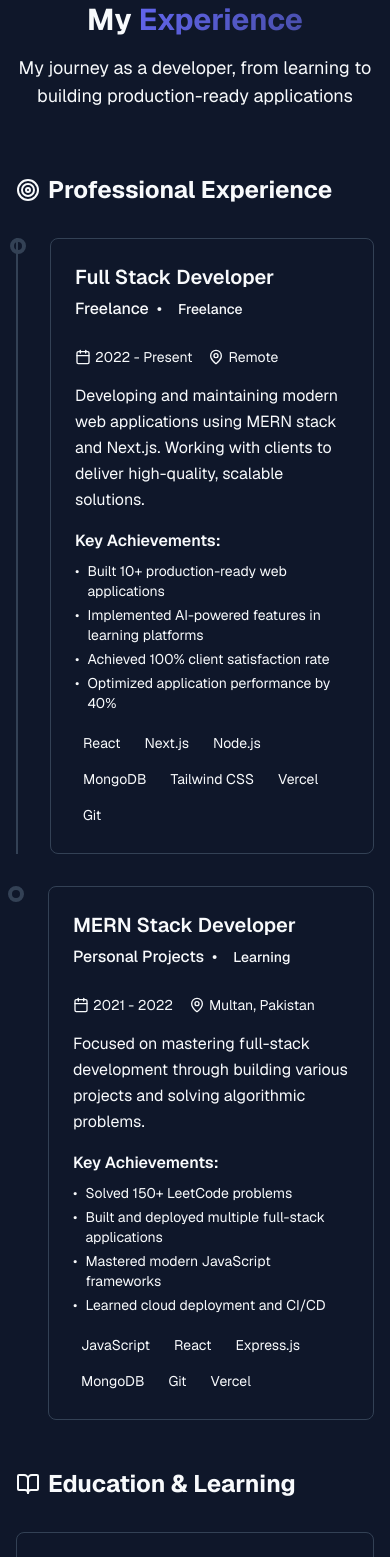
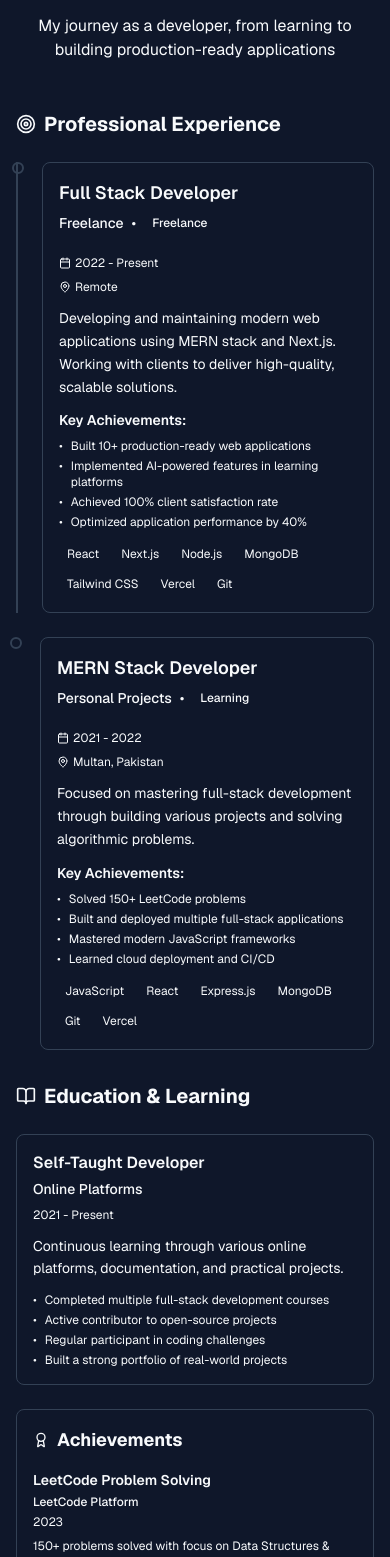
Before and after one commit to zain-khokhar/portfolio, a Next.js app: page / in a window 390 px wide. Shown: the part 7771-9328 px from the top of the page. Built offline with nearby package versions, Linux system fonts and the light colour scheme.

Commit message:
feat: refactor experience section with responsive timeline and mobile layout

```diff
--- a/src/app/components/ExperienceSection.js
+++ b/src/app/components/ExperienceSection.js
@@ -68,7 +68,7 @@ const ExperienceSection = () => {
   ];
 
   return (
-    <section id="experience" className="py-20 bg-secondary/10">
+    <section id="experience" className="py-12 sm:py-16 lg:py-20 bg-secondary/10">
       <div className="max-w-7xl mx-auto px-4 sm:px-6 lg:px-8">
         {/* Header */}
         <motion.div
@@ -76,17 +76,17 @@ const ExperienceSection = () => {
           whileInView={{ opacity: 1, y: 0 }}
           viewport={{ once: true }}
           transition={{ duration: 0.8 }}
-          className="text-center mb-16"
+          className="text-center mb-12 sm:mb-16"
         >
-          <h2 className="text-3xl md:text-4xl font-bold mb-4">
+          <h2 className="text-2xl sm:text-3xl md:text-4xl font-bold mb-3 sm:mb-4">
             My <span className="gradient-text">Experience</span>
           </h2>
-          <p className="text-muted-foreground text-lg max-w-2xl mx-auto">
+          <p className="text-muted-foreground text-base sm:text-lg max-w-2xl mx-auto px-4">
             My journey as a developer, from learning to building production-ready applications
           </p>
         </motion.div>
 
-        <div className="grid lg:grid-cols-3 gap-8">
+        <div className="grid lg:grid-cols-3 gap-6 sm:gap-8">
           {/* Experience Timeline */}
           <div className="lg:col-span-2">
             <motion.div
@@ -94,14 +94,14 @@ const ExperienceSection = () => {
               whileInView={{ opacity: 1, x: 0 }}
               viewport={{ once: true }}
               transition={{ duration: 0.8 }}
-              className="mb-12"
+              className="mb-8 sm:mb-12"
             >
-              <h3 className="text-2xl font-bold mb-8 flex items-center">
-                <Target className="h-6 w-6 mr-2 text-primary" />
+              <h3 className="text-xl sm:text-2xl font-bold mb-6 sm:mb-8 flex items-center">
+                <Target className="h-5 w-5 sm:h-6 sm:w-6 mr-2 text-primary flex-shrink-0" />
                 Professional Experience
               </h3>
 
-              <div className="space-y-8">
+              <div className="space-y-6 sm:space-y-8">
                 {experiences.map((exp, index) => (
                   <motion.div
                     key={index}
@@ -109,57 +109,57 @@ const ExperienceSection = () => {
                     whileInView={{ opacity: 1, y: 0 }}
                     viewport={{ once: true }}
                     transition={{ duration: 0.6, delay: index * 0.2 }}
-                    className="relative pl-8 border-l-2 border-primary/30 last:border-l-0"
+                    className="relative pl-6 sm:pl-8 border-l-2 border-primary/30 last:border-l-0"
                   >
                     {/* Timeline dot */}
-                    <div className="absolute -left-2 top-0 w-4 h-4 bg-primary rounded-full border-4 border-background"></div>
+                    <div className="absolute -left-1.5 sm:-left-2 top-0 w-3 h-3 sm:w-4 sm:h-4 bg-primary rounded-full border-2 sm:border-4 border-background"></div>
 
-                    <div className="bg-card border border-border rounded-lg p-6 hover-lift">
-                      <div className="flex flex-wrap items-start justify-between mb-4">
-                        <div>
-                          <h4 className="text-xl font-semibold mb-1">{exp.title}</h4>
-                          <div className="flex items-center text-primary font-medium mb-2">
+                    <div className="bg-card border border-border rounded-lg p-4 sm:p-6 hover-lift">
+                      <div className="flex flex-wrap items-start justify-between mb-3 sm:mb-4 gap-2">
+                        <div className="flex-1 min-w-0">
+                          <h4 className="text-lg sm:text-xl font-semibold mb-1">{exp.title}</h4>
+                          <div className="flex flex-wrap items-center text-primary font-medium mb-2 text-sm sm:text-base gap-1">
                             <span>{exp.company}</span>
-                            <span className="mx-2">•</span>
-                            <span className="text-sm bg-primary/10 px-2 py-1 rounded">
+                            <span className="mx-1 sm:mx-2">•</span>
+                            <span className="text-xs sm:text-sm bg-primary/10 px-2 py-1 rounded">
                               {exp.type}
                             </span>
                           </div>
                         </div>
                       </div>
 
-                      <div className="flex items-center text-muted-foreground text-sm mb-4 space-x-4">
+                      <div className="flex flex-col sm:flex-row sm:items-center text-muted-foreground text-xs sm:text-sm mb-3 sm:mb-4 gap-2 sm:gap-4">
                         <div className="flex items-center">
-                          <Calendar className="h-4 w-4 mr-1" />
+                          <Calendar className="h-3 w-3 sm:h-4 sm:w-4 mr-1 flex-shrink-0" />
                           {exp.period}
                         </div>
                         <div className="flex items-center">
-                          <MapPin className="h-4 w-4 mr-1" />
+                          <MapPin className="h-3 w-3 sm:h-4 sm:w-4 mr-1 flex-shrink-0" />
                           {exp.location}
                         </div>
                       </div>
 
-                      <p className="text-muted-foreground mb-4 leading-relaxed">
+                      <p className="text-muted-foreground mb-3 sm:mb-4 leading-relaxed text-sm sm:text-base">
                         {exp.description}
                       </p>
 
-                      <div className="mb-4">
-                        <h5 className="font-semibold mb-2">Key Achievements:</h5>
+                      <div className="mb-3 sm:mb-4">
+                        <h5 className="font-semibold mb-2 text-sm sm:text-base">Key Achievements:</h5>
                         <ul className="space-y-1">
                           {exp.achievements.map((achievement, i) => (
-                            <li key={i} className="text-sm text-muted-foreground flex items-start">
-                              <span className="text-primary mr-2">•</span>
-                              {achievement}
+                            <li key={i} className="text-xs sm:text-sm text-muted-foreground flex items-start">
+                              <span className="text-primary mr-2 flex-shrink-0">•</span>
+                              <span>{achievement}</span>
                             </li>
                           ))}
                         </ul>
                       </div>
 
-                      <div className="flex flex-wrap gap-2">
+                      <div className="flex flex-wrap gap-1.5 sm:gap-2">
                         {exp.tech.map((tech) => (
                           <span
                             key={tech}
-                            className="px-2 py-1 bg-primary/10 text-primary rounded text-sm"
+                            className="px-2 py-1 bg-primary/10 text-primary rounded text-xs sm:text-sm"
                           >
                             {tech}
                           </span>
@@ -178,12 +178,12 @@ const ExperienceSection = () => {
               viewport={{ once: true }}
               transition={{ duration: 0.8, delay: 0.3 }}
             >
-              <h3 className="text-2xl font-bold mb-8 flex items-center">
-                <BookOpen className="h-6 w-6 mr-2 text-primary" />
+              <h3 className="text-xl sm:text-2xl font-bold mb-6 sm:mb-8 flex items-center">
+                <BookOpen className="h-5 w-5 sm:h-6 sm:w-6 mr-2 text-primary flex-shrink-0" />
                 Education & Learning
               </h3>
 
-              <div className="space-y-6">
+              <div className="space-y-4 sm:space-y-6">
                 {education.map((edu, index) => (
                   <motion.div
                     key={index}
@@ -191,25 +191,25 @@ const ExperienceSection = () => {
                     whileInView={{ opacity: 1, y: 0 }}
                     viewport={{ once: true }}
                     transition={{ duration: 0.6, delay: index * 0.2 }}
-                    className="bg-card border border-border rounded-lg p-6 hover-lift"
+                    className="bg-card border border-border rounded-lg p-4 sm:p-6 hover-lift"
                   >
-                    <div className="flex justify-between items-start mb-4">
-                      <div>
-                        <h4 className="text-lg font-semibold mb-1">{edu.degree}</h4>
-                        <p className="text-primary font-medium">{edu.institution}</p>
+                    <div className="flex flex-col sm:flex-row sm:justify-between sm:items-start mb-3 sm:mb-4 gap-2">
+                      <div className="flex-1 min-w-0">
+                        <h4 className="text-base sm:text-lg font-semibold mb-1">{edu.degree}</h4>
+                        <p className="text-primary font-medium text-sm sm:text-base">{edu.institution}</p>
                       </div>
-                      <span className="text-sm text-muted-foreground">{edu.period}</span>
+                      <span className="text-xs sm:text-sm text-muted-foreground">{edu.period}</span>
                     </div>
 
-                    <p className="text-muted-foreground mb-4 leading-relaxed">
+                    <p className="text-muted-foreground mb-3 sm:mb-4 leading-relaxed text-sm sm:text-base">
                       {edu.description}
                     </p>
 
                     <ul className="space-y-1">
                       {edu.achievements.map((achievement, i) => (
-                        <li key={i} className="text-sm text-muted-foreground flex items-start">
-                          <span className="text-primary mr-2">•</span>
-                          {achievement}
+                        <li key={i} className="text-xs sm:text-sm text-muted-foreground flex items-start">
+                          <span className="text-primary mr-2 flex-shrink-0">•</span>
+                          <span>{achievement}</span>
                         </li>
                       ))}
                     </ul>
@@ -220,21 +220,21 @@ const ExperienceSection = () => {
           </div>
 
           {/* Sidebar */}
-          <div className="space-y-8">
+          <div className="space-y-6 sm:space-y-8">
             {/* Certifications */}
             <motion.div
               initial={{ opacity: 0, x: 30 }}
               whileInView={{ opacity: 1, x: 0 }}
               viewport={{ once: true }}
               transition={{ duration: 0.8 }}
-              className="bg-card border border-border rounded-lg p-6"
+              className="bg-card border border-border rounded-lg p-4 sm:p-6"
             >
-              <h3 className="text-xl font-bold mb-6 flex items-center">
-                <Award className="h-5 w-5 mr-2 text-primary" />
+              <h3 className="text-lg sm:text-xl font-bold mb-4 sm:mb-6 flex items-center">
+                <Award className="h-4 w-4 sm:h-5 sm:w-5 mr-2 text-primary flex-shrink-0" />
                 Achievements
               </h3>
 
-              <div className="space-y-6">
+              <div className="space-y-4 sm:space-y-6">
                 {certifications.map((cert, index) => (
                   <motion.div
                     key={index}
@@ -244,10 +244,10 @@ const ExperienceSection = () => {
                     transition={{ duration: 0.6, delay: index * 0.2 }}
                     className="border-b border-border last:border-b-0 pb-4 last:pb-0"
                   >
-                    <h4 className="font-semibold mb-1">{cert.name}</h4>
-                    <p className="text-primary text-sm font-medium mb-1">{cert.issuer}</p>
+                    <h4 className="font-semibold mb-1 text-sm sm:text-base">{cert.name}</h4>
+                    <p className="text-primary text-xs sm:text-sm font-medium mb-1">{cert.issuer}</p>
                     <p className="text-xs text-muted-foreground mb-2">{cert.date}</p>
-                    <p className="text-sm text-muted-foreground">{cert.description}</p>
+                    <p className="text-xs sm:text-sm text-muted-foreground">{cert.description}</p>
                   </motion.div>
                 ))}
               </div>
@@ -259,24 +259,24 @@ const ExperienceSection = () => {
               whileInView={{ opacity: 1, x: 0 }}
               viewport={{ once: true }}
               transition={{ duration: 0.8, delay: 0.2 }}
-              className="bg-card border border-border rounded-lg p-6"
+              className="bg-card border border-border rounded-lg p-4 sm:p-6"
             >
-              <h3 className="text-xl font-bold mb-6">Quick Stats</h3>
+              <h3 className="text-lg sm:text-xl font-bold mb-4 sm:mb-6">Quick Stats</h3>
 
-              <div className="space-y-4">
-                <div className="flex justify-between items-center">
+              <div className="space-y-3 sm:space-y-4">
+                <div className="flex justify-between items-center text-sm sm:text-base">
                   <span className="text-muted-foreground">Years of Experience</span>
                   <span className="font-bold text-primary">2+</span>
                 </div>
-                <div className="flex justify-between items-center">
+                <div className="flex justify-between items-center text-sm sm:text-base">
                   <span className="text-muted-foreground">Projects Completed</span>
                   <span className="font-bold text-primary">10+</span>
                 </div>
-                <div className="flex justify-between items-center">
+                <div className="flex justify-between items-center text-sm sm:text-base">
                   <span className="text-muted-foreground">LeetCode Problems</span>
                   <span className="font-bold text-primary">150+</span>
                 </div>
-                <div className="flex justify-between items-center">
+                <div className="flex justify-between items-center text-sm sm:text-base">
                   <span className="text-muted-foreground">Client Satisfaction</span>
                   <span className="font-bold text-primary">100%</span>
                 </div>
@@ -289,14 +289,14 @@ const ExperienceSection = () => {
               whileInView={{ opacity: 1, x: 0 }}
               viewport={{ once: true }}
               transition={{ duration: 0.8, delay: 0.4 }}
-              className="bg-gradient-to-r from-primary/10 to-secondary/10 border border-primary/20 rounded-lg p-6 text-center"
+              className="bg-gradient-to-r from-primary/10 to-secondary/10 border border-primary/20 rounded-lg p-4 sm:p-6 text-center"
             >
-              <h3 className="text-lg font-bold mb-4">Interested in my work?</h3>
+              <h3 className="text-base sm:text-lg font-bold mb-3 sm:mb-4">Interested in my work?</h3>
               <motion.button
                 whileHover={{ scale: 1.05 }}
                 whileTap={{ scale: 0.95 }}
                 onClick={() => document.querySelector('#contact')?.scrollIntoView({ behavior: 'smooth' })}
-                className="w-full px-4 py-3 bg-primary text-primary-foreground rounded-lg hover:bg-primary/90 transition-colors duration-200 font-medium flex items-center justify-center space-x-2"
+                className="w-full px-4 py-2.5 sm:py-3 bg-primary text-primary-foreground rounded-lg hover:bg-primary/90 transition-colors duration-200 font-medium flex items-center justify-center space-x-2 text-sm sm:text-base touch-manipulation"
               >
                 <ExternalLink className="h-4 w-4" />
                 <span>Get In Touch</span>
```
